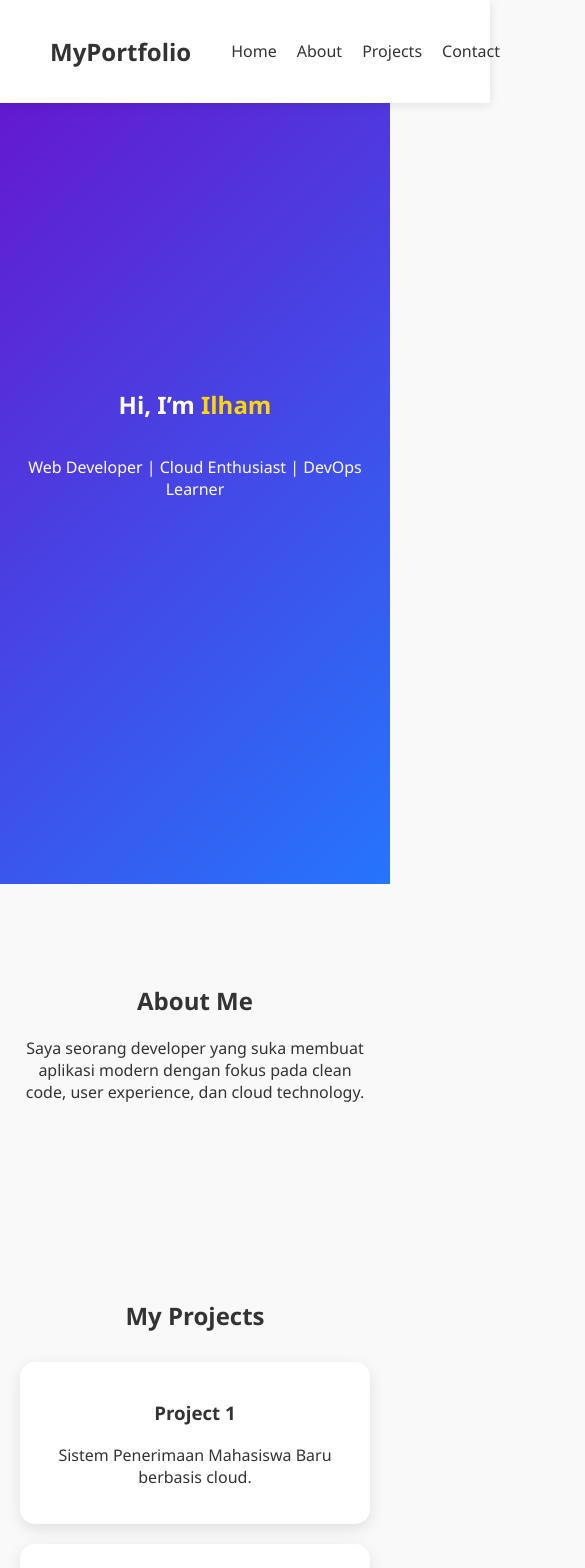
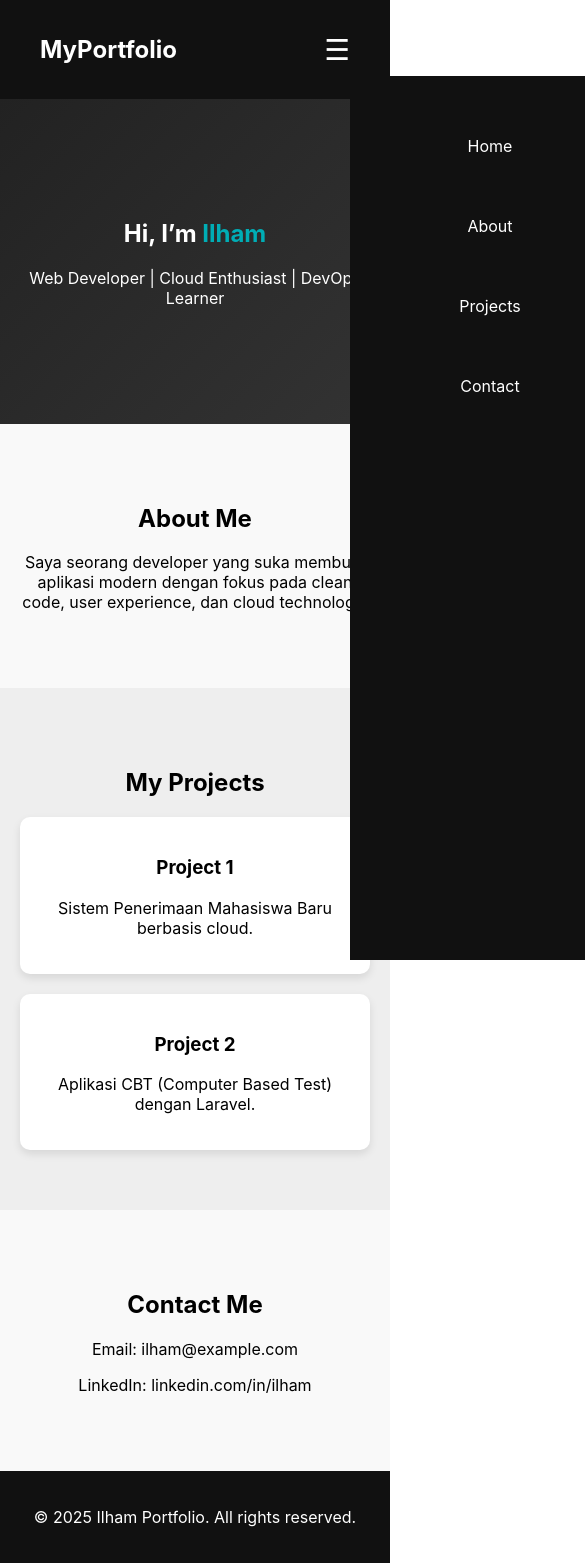
Before and after one commit to Ilhamrsdi/my-portfolio, a React (Create React App) app: page / in a window 390 px wide. Shown: the top 1568 px of the page, 585 px wide, since content can reach past the window. Built offline with nearby package versions, Linux system fonts and the light colour scheme.

Commit message:
update navbar

```diff
--- a/src/App.css
+++ b/src/App.css
@@ -1,55 +1,92 @@
-/* src/App.css */
-body {
-  margin: 0;
-  font-family: 'Segoe UI', Tahoma, Geneva, Verdana, sans-serif;
-  background: #f9f9f9;
-  color: #333;
-  scroll-behavior: smooth;
-}
-
+/* Navbar */
 .navbar {
-  position: fixed;
-  top: 0;
-  width: 100%;
-  background: white;
-  padding: 15px 50px;
   display: flex;
   justify-content: space-between;
   align-items: center;
-  box-shadow: 0 2px 10px rgba(0,0,0,0.1);
-  z-index: 1000;
+  padding: 15px 40px;
+  background: #111;
+  color: white;
 }
 
-.navbar ul {
-  list-style: none;
+.logo {
+  font-size: 1.5rem;
+  font-weight: bold;
+}
+
+.nav-links {
   display: flex;
   gap: 20px;
+  list-style: none;
 }
 
-.navbar a {
+.nav-links li a {
+  color: white;
   text-decoration: none;
-  color: #333;
-  font-weight: 500;
+  transition: 0.3s;
 }
 
+.nav-links li a:hover {
+  color: #00adb5;
+}
+
+/* Hamburger menu (hidden on desktop) */
+.menu-toggle {
+  display: none;
+  font-size: 1.8rem;
+  cursor: pointer;
+}
+
+/* Responsive Navbar */
+@media (max-width: 768px) {
+  .menu-toggle {
+    display: block;
+  }
+
+  .nav-links {
+    position: absolute;
+    top: 60px;
+    right: -200px;
+    background: #111;
+    flex-direction: column;
+    align-items: center;
+    width: 200px;
+    height: 100vh;
+    padding-top: 40px;
+    transition: right 0.3s ease-in-out;
+  }
+
+  .nav-links.active {
+    right: 0;
+  }
+
+  .nav-links li {
+    margin: 20px 0;
+  }
+}
+
+/* Hero */
 .hero {
-  height: 100vh;
-  display: flex;
-  flex-direction: column;
-  justify-content: center;
-  align-items: center;
-  background: linear-gradient(135deg, #6a11cb, #2575fc);
+  text-align: center;
+  padding: 100px 20px;
+  background: linear-gradient(135deg, #222, #333);
   color: white;
-  text-align: center;
-  padding: 20px;
 }
 
 .highlight {
-  color: #ffd700;
+  color: #00adb5;
 }
 
-.about, .projects, .contact {
-  padding: 80px 20px;
+/* About */
+.about {
+  padding: 60px 20px;
+  text-align: center;
+  background: #f9f9f9;
+}
+
+/* Projects */
+.projects {
+  padding: 60px 20px;
+  background: #eee;
   text-align: center;
 }
 
@@ -57,20 +94,28 @@ body {
   display: grid;
   grid-template-columns: repeat(auto-fit, minmax(250px, 1fr));
   gap: 20px;
-  margin-top: 30px;
+  margin-top: 20px;
 }
 
 .project-card {
   background: white;
   padding: 20px;
-  border-radius: 15px;
-  box-shadow: 0 5px 15px rgba(0,0,0,0.1);
-  transition: all 0.3s ease;
+  border-radius: 10px;
+  box-shadow: 0px 4px 8px rgba(0,0,0,0.1);
+  transition: 0.3s;
 }
 
+/* Contact */
+.contact {
+  padding: 60px 20px;
+  background: #f9f9f9;
+  text-align: center;
+}
+
+/* Footer */
 .footer {
+  background: #111;
+  color: white;
+  text-align: center;
   padding: 20px;
-  text-align: center;
-  background: #222;
-  color: white;
 }
--- a/src/App.js
+++ b/src/App.js
@@ -1,19 +1,27 @@
 // src/App.js
-import React from "react";
+import React, { useState } from "react";
 import { motion } from "framer-motion";
 import "./App.css";
 
 function App() {
+  const [isOpen, setIsOpen] = useState(false);
+
   return (
     <div className="App">
       {/* Navbar */}
       <nav className="navbar">
         <h2 className="logo">MyPortfolio</h2>
-        <ul>
-          <li><a href="#hero">Home</a></li>
-          <li><a href="#about">About</a></li>
-          <li><a href="#projects">Projects</a></li>
-          <li><a href="#contact">Contact</a></li>
+
+        {/* Toggle Button */}
+        <div className="menu-toggle" onClick={() => setIsOpen(!isOpen)}>
+          ☰
+        </div>
+
+        <ul className={isOpen ? "nav-links active" : "nav-links"}>
+          <li><a href="#hero" onClick={() => setIsOpen(false)}>Home</a></li>
+          <li><a href="#about" onClick={() => setIsOpen(false)}>About</a></li>
+          <li><a href="#projects" onClick={() => setIsOpen(false)}>Projects</a></li>
+          <li><a href="#contact" onClick={() => setIsOpen(false)}>Contact</a></li>
         </ul>
       </nav>
 
@@ -48,17 +56,11 @@ function App() {
       <section id="projects" className="projects">
         <h2>My Projects</h2>
         <div className="project-grid">
-          <motion.div
-            className="project-card"
-            whileHover={{ scale: 1.05 }}
-          >
+          <motion.div className="project-card" whileHover={{ scale: 1.05 }}>
             <h3>Project 1</h3>
             <p>Sistem Penerimaan Mahasiswa Baru berbasis cloud.</p>
           </motion.div>
-          <motion.div
-            className="project-card"
-            whileHover={{ scale: 1.05 }}
-          >
+          <motion.div className="project-card" whileHover={{ scale: 1.05 }}>
             <h3>Project 2</h3>
             <p>Aplikasi CBT (Computer Based Test) dengan Laravel.</p>
           </motion.div>
```
